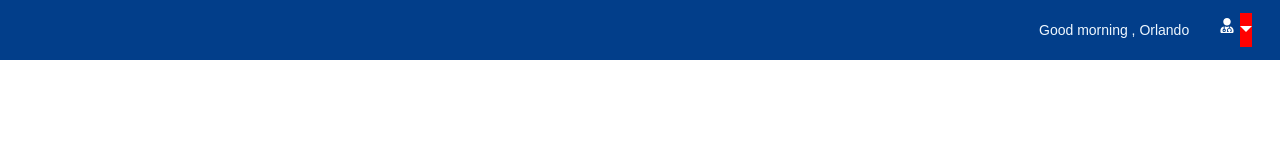
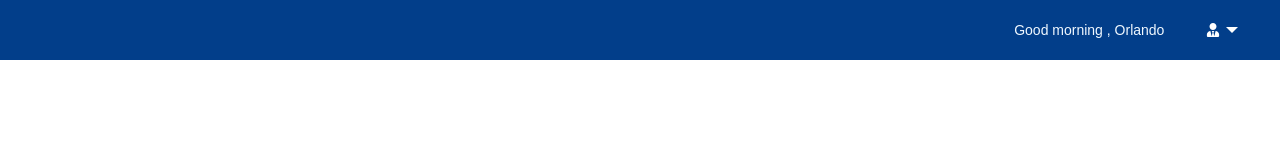
Before and after one commit to shawlycode/fastcare-clinic, a React (Create React App) app: page /sidebar in a window 1280 px wide. Shown: the top 160 px of the page. Built offline with nearby package versions, Linux system fonts and the light colour scheme; some icons are missing.

Commit message:
commited

```diff
--- a/src/components/sidebar/Sidebar.jsx
+++ b/src/components/sidebar/Sidebar.jsx
@@ -73,7 +73,7 @@ const Sidebar = () => {
           <div className="profile__container">
             <p className='text'>Good morning , Orlando </p>
             <div className="logout">
-              <FaUserMd className='icon__profile' onClick={handleLogOut} />
+
               <Logout />
             </div>
           </div>
--- a/src/pages/logout/Logout.jsx
+++ b/src/pages/logout/Logout.jsx
@@ -20,7 +20,7 @@ const Logout = () => {
         type="button"
         data-bs-toggle="dropdown"
         aria-expanded="false"
-      ></div>
+      ><FaUserTie /></div>
       <div class="dropdown-menu">
         <div className="logout__container">
           <div className="logout__items">
--- a/src/pages/logout/logout.css
+++ b/src/pages/logout/logout.css
@@ -1,7 +1,9 @@
 .dropdown-toggle {
   color: #ffff;
-  font-size: 21px;
-  background-color: red;
+  font-size: 22px;
+  display: flex;
+  padding: 1rem;
+  align-items: center;
 }
 .dropdown ul {
   background: #023e8a;
```
